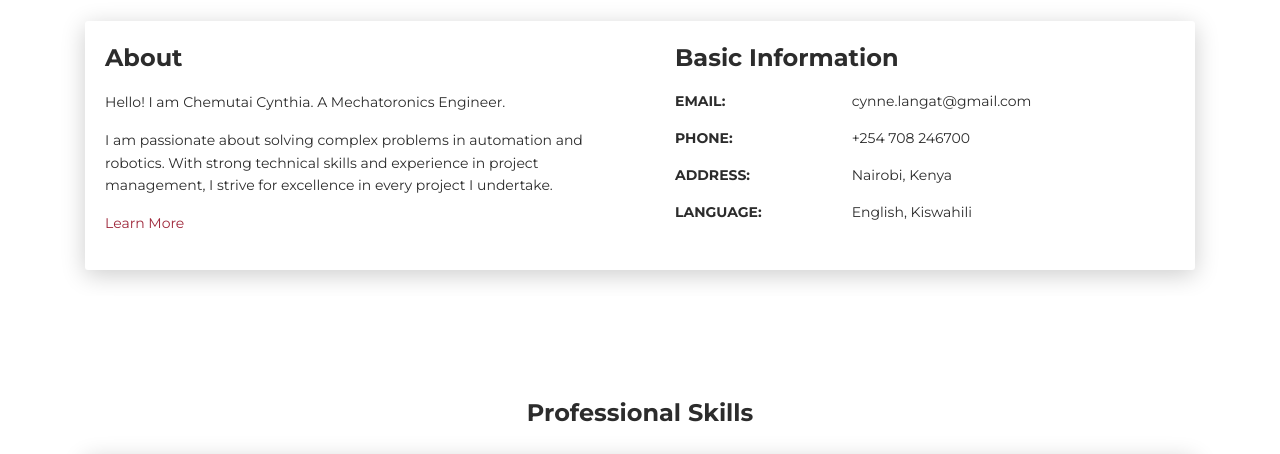
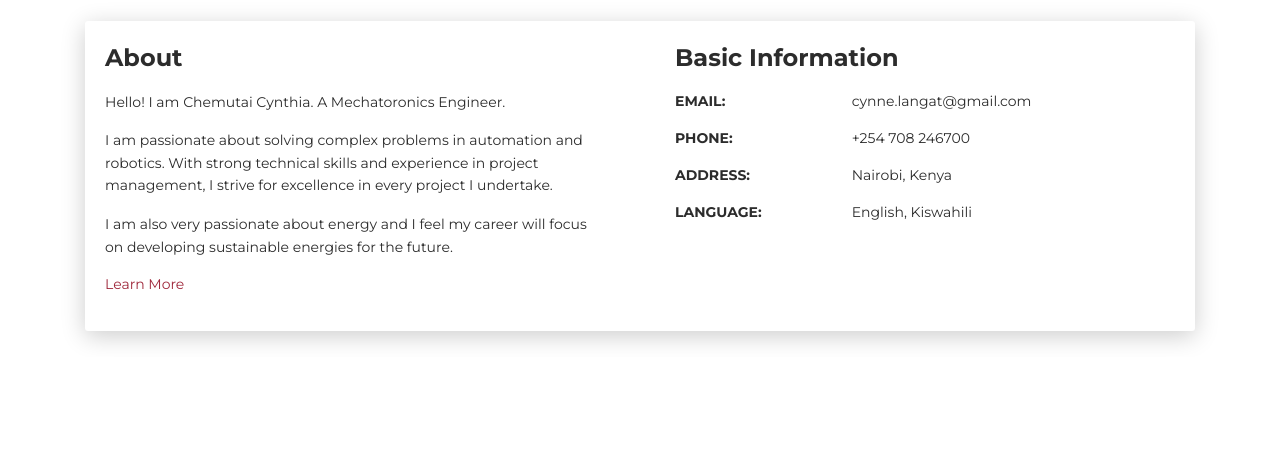
Before and after one commit to Imakangi/chemutai-cynthia, a plain HTML site: page index.html in a window 1280 px wide. Shown: the part 599-1053 px from the top of the page. Drawn offline with Linux system fonts and the light colour scheme.

Commit message:
Update about section

```diff
--- a/index.html
+++ b/index.html
@@ -141,6 +141,9 @@
                     </p>
                     <p>
                       I am passionate about solving complex problems in automation and robotics. With strong technical skills and experience in project management, I strive for excellence in every project I undertake.
+                    </p>
+                    <p>
+                      I am also very passionate about energy and I feel my career will focus on developing sustainable energies for the future.
                     </p>
                       <a href="javascript:void(0)" target="_blank"
                         >Learn More</a
```
